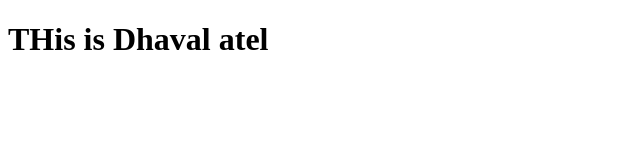
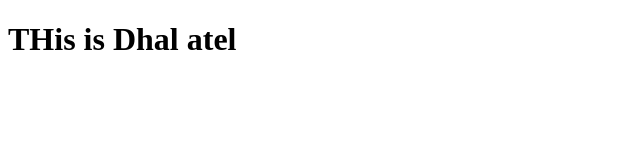
Before and after one commit to dhaval2013/Project3Testing, a plain HTML site: page index.html in a window 1280 px wide. Shown: the whole page, without its empty margins (0-640 px from the left). Drawn offline with Linux system fonts and the light colour scheme.

Commit message:
small change

```diff
--- a/index.html
+++ b/index.html
@@ -7,6 +7,6 @@
     <title>Document</title>
 </head>
 <body>
-    <h1>THis is Dhaval atel</h1>
+    <h1>THis is Dhal atel</h1>
 </body>
 </html>
```
